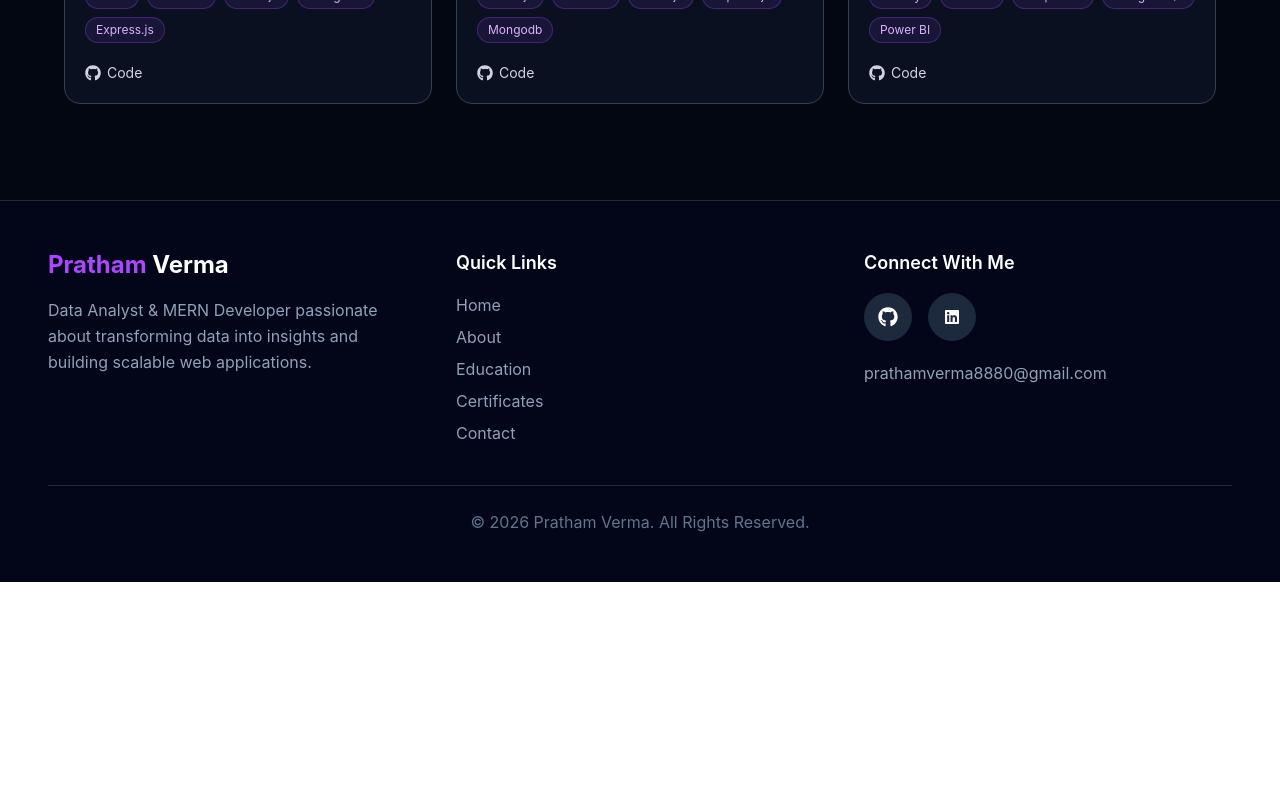
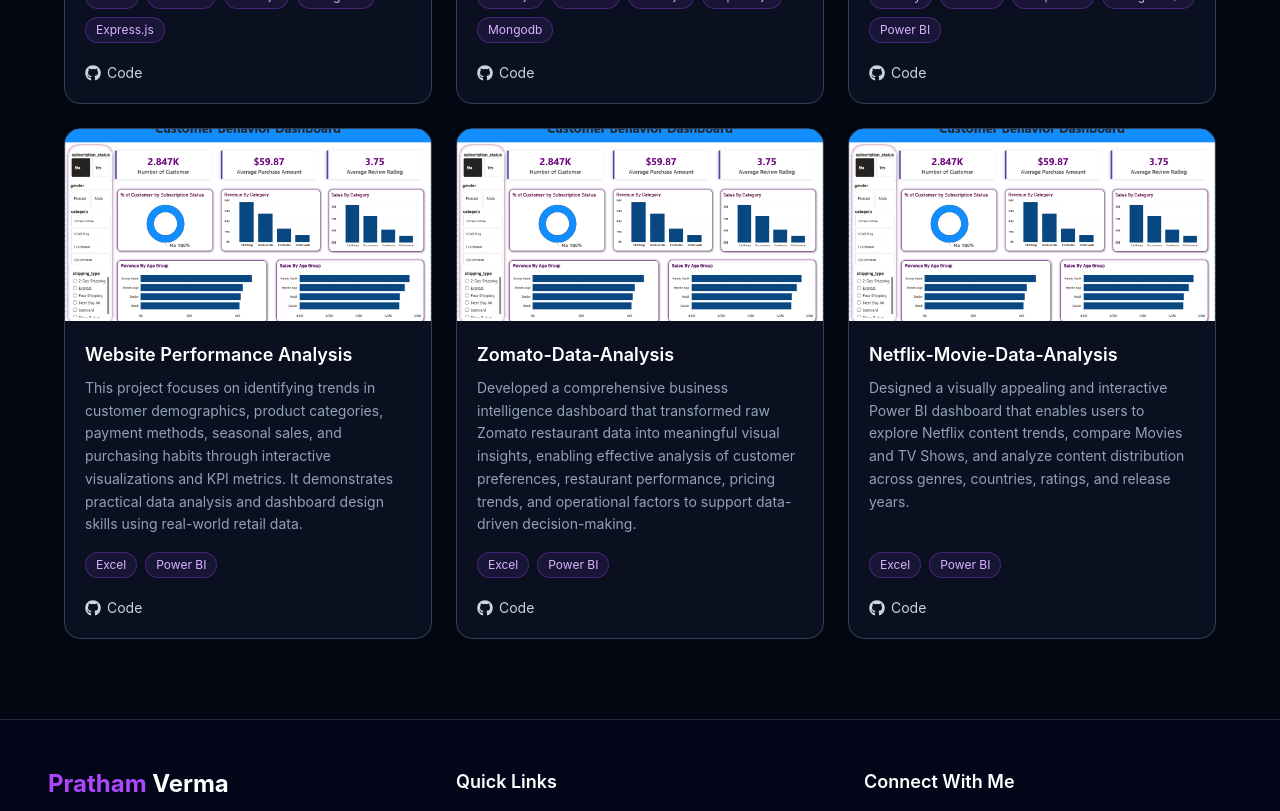
Before and after one commit to Pratham-V-Coder/Portfolio, a React app in the folder frontend/portfolio/: page /projects in a window 1280 px wide. Shown: the part 600-1411 px from the top of the page. Before the commit the page ends 1182 px from the top, so only its background shows below. Built offline with nearby package versions, Linux system fonts and the light colour scheme; the HTML template or start-up script is replaced by a standard one.

Commit message:
Fix CORS issue by updating CLIENT_URL env variable

```diff
--- a/frontend/portfolio/package.json
+++ b/frontend/portfolio/package.json
@@ -13,6 +13,7 @@
     "@emailjs/browser": "^4.4.1",
     "@tailwindcss/vite": "^4.3.1",
     "axios": "^1.18.1",
+    "framer-motion": "^12.42.2",
     "lucide-react": "^1.21.0",
     "react": "^19.2.7",
     "react-dom": "^19.2.7",
--- a/frontend/portfolio/src/pages/Projects.jsx
+++ b/frontend/portfolio/src/pages/Projects.jsx
@@ -30,6 +30,33 @@
     image: dashboard,
     tech: ["NumPy", "Pandas", "MatplotLib", "Postgre SQL", "Power BI"],
     github: "https://github.com/Pratham-V-Coder",
+    // demo: "https://project-two-demo.com",
+  },
+  {
+    title: "Website Performance Analysis",
+    description:
+      "This project focuses on identifying trends in customer demographics, product categories, payment methods, seasonal sales, and purchasing habits through interactive visualizations and KPI metrics. It demonstrates practical data analysis and dashboard design skills using real-world retail data.",
+    image: dashboard,
+    tech: ["Excel", "Power BI"],
+    github: "https://github.com/Pratham-V-Coder/Website_Performance_Analysis",
+    // demo: "https://project-two-demo.com",
+  },
+  {
+    title: "Zomato-Data-Analysis",
+    description:
+      "Developed a comprehensive business intelligence dashboard that transformed raw Zomato restaurant data into meaningful visual insights, enabling effective analysis of customer preferences, restaurant performance, pricing trends, and operational factors to support data-driven decision-making.",
+    image: dashboard,
+    tech: ["Excel", "Power BI"],
+    github: "https://github.com/Pratham-V-Coder/Website_Performance_Analysis",
+    // demo: "https://project-two-demo.com",
+  },
+  {
+    title: "Netflix-Movie-Data-Analysis",
+    description:
+      "Designed a visually appealing and interactive Power BI dashboard that enables users to explore Netflix content trends, compare Movies and TV Shows, and analyze content distribution across genres, countries, ratings, and release years.",
+    image: dashboard,
+    tech: ["Excel", "Power BI"],
+    github: "https://github.com/Pratham-V-Coder/Netflix-Movie-Data-Analysis",
     // demo: "https://project-two-demo.com",
   },
   // add more projects here
```
Also changed, not shown: 1 other file (tests, documents, lock files or other folders).
